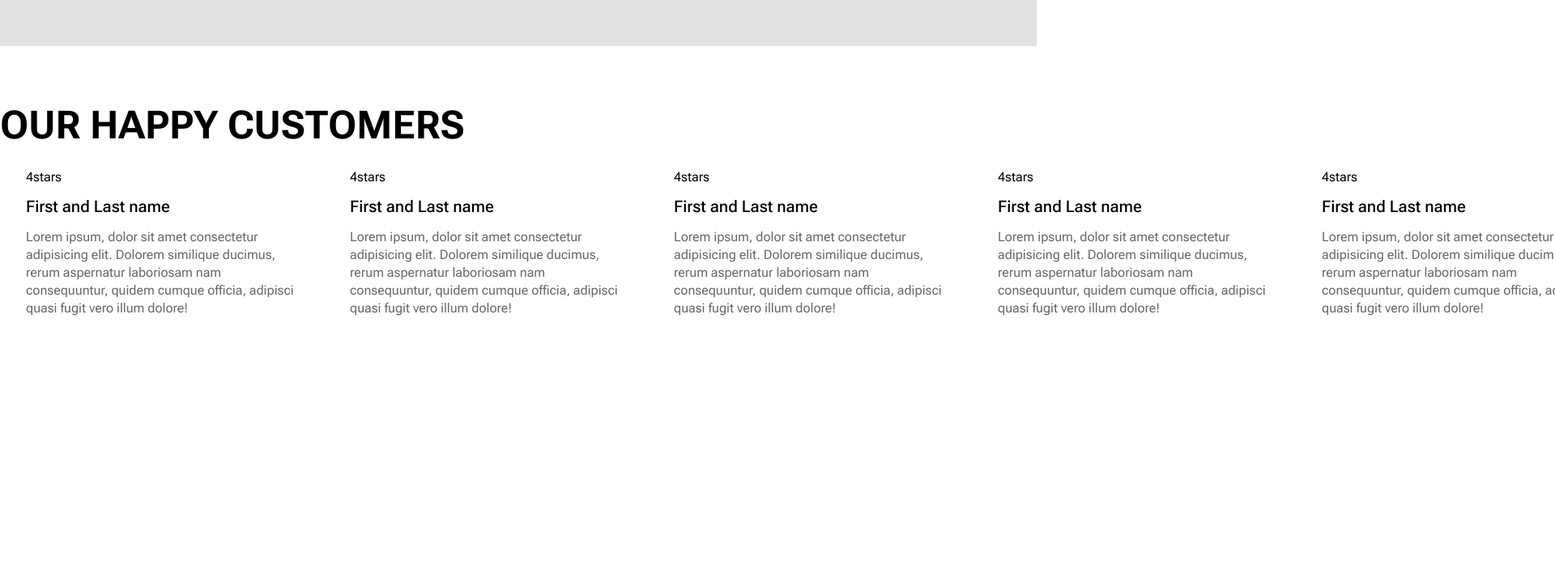
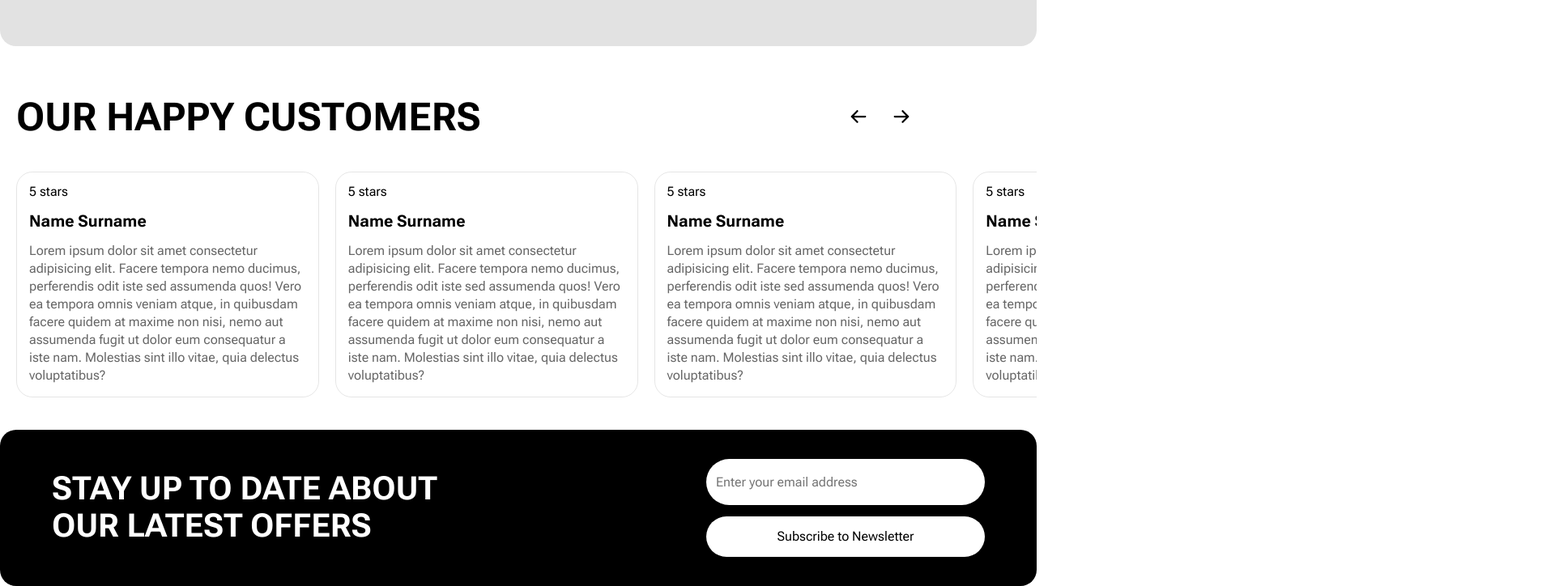
Before and after one commit to ArOkorokov/e_store_clothes, a plain HTML site: page index.html in a window 1280 px wide. Shown: the part 3069-3793 px from the top of the page at 81% size, 1920 px wide, since content can reach past the window. Before the commit the page ends 3559 px from the top, so only its background shows below. Drawn offline with nearby package versions, Linux system fonts and the light colour scheme; files whose address does not match are found by name.

Commit message:
almost there

```diff
--- a/css/style.css
+++ b/css/style.css
@@ -589,6 +589,7 @@ body {
     }
     .arrivals__title {
         font-size: 36px;
+        margin-top: 20px;
     }
 }
 @media(max-width: 360px) {
@@ -676,6 +677,7 @@ body {
 .categories {
     padding: 0 100px;
     background-color: #e2e2e2;
+    border-radius: 20px;
 }
 .categories__title {
     font-weight: 700;
@@ -755,40 +757,80 @@ body {
     }
 
 }
-.customers-comments {
-    margin: 70px 0;
+
+.latest-offers {
+    max-width: 1440px;
+    padding: 36px 64px;
+    background-color: #000000;
+    color: #ffffff;
+    border-radius: 20px;
 }
-.comments__title {
-    font-size: 48px;
+
+.latest-offers__form {
+    display: grid;
+    grid-template-columns: 1fr 1fr;
+    width: 100%;
+    align-items: center;
+}
+.latest-offers__title {
+    font-size: 40px;
     font-weight: 700;
+    max-width: 530px;
     text-transform: uppercase;
 }
-.swiper {
+.latest-offers__email-wrapper {
+    justify-self: end;
+    display: grid;
+    gap: 14px;
 }
-.swiper-comments {
+.latest-offers__email-btn,
+.latest-offers__email-input {
+    padding: 16px 12px 16px 12px;
+    width: 320px;
+    border-radius: 62px;
+    outline: none;
+    border: none;
 }
-.swiper-comments__wrapper {
+.latest-offers__email-input {
+    height: 25px;
 }
-.swiper-comments_slide {
-    max-width: 336px;
-    padding: 28px 32px;
-    display: grid;
-    gap: 15px;
+.latest-offers__email-btn {
+    background-color: #ffffff;
+    color: #000000;
+    text-align: center;
+    height: auto;
 }
-.stars-span5 {
+  .latest-offers__email-input::placeholder ~ .latest-offers__email-input:focus{
+    display: none;
 }
-.customers-comments__title {
-    font-size: 20px;
-    font-weight: 500;
-    position: relative;
+@media (max-width: 991.8px) {
+    .latest-offers__title {
+        font-size: 24px;
+    }
+    .latest-offers__email-input {
+        height: auto;
+        max-width: 220px;
+    }
+    .latest-offers__email-btn {
+        max-width: 220px;
+    }
 }
+@media (max-width: 718.8px) {
+    .latest-offers__form {
+        grid-template-columns: auto;
+        justify-items: center;
+        gap: 30px;
 
-.customers-comments__excerpt {
-    font-size: 16px;
-    opacity: 0.6;
-    line-height: 22px;
+    }
+    .latest-offers__email-wrapper {
+        justify-self: auto;
+    }
+    .latest-offers__title {
+        text-align: center;
+    }
 }
-.swiper-button-prev {
+@media (max-width: 418px) {
+    .latest-offers {
+        padding: 26px 20px;
+    }
 }
-.swiper-button-next {
-}
--- /dev/null
+++ b/css/swiperComments.css
@@ -0,0 +1,72 @@
+.customers-comments {
+    max-width: 1440px;
+    margin-bottom: 40px;
+    padding: 0 20px;
+    overflow: hidden;
+}
+.swiper__comments {
+    position: relative;
+}
+.swiper__comments_title {
+    font-weight: 700;
+    font-size: 48px;
+    text-transform: uppercase;
+    padding: 60px 0 40px;
+}
+
+.swiper__comments_content-wrapper {
+    display: grid;
+    gap:15px;
+    border: 1px solid rgba(0, 0, 0, 0.10);
+    border-radius: 20px;
+    padding: 15px;
+}
+
+.swiper__coments_slide-title {
+    font-size: 20px;
+    font-weight: 700;
+    line-height: 22px;
+}
+.swiper__coments_excerpt {
+    line-height: 22px;
+    opacity: 0.6;
+}
+
+.swiper__comments_nav-wrapper {
+    position: absolute;
+    top: 87px;
+    right: 10%;
+    min-width: 100px;
+}
+.swiper__comments_left::after,
+.swiper__comments_right::after
+{
+    display: none;
+}
+@media(max-width: 767.8px) {
+    .swiper__comments_title {
+        font-size: 34px;
+    }
+    .swiper__comments_nav-wrapper {
+        top: 77px;
+        right: 5%;
+    }
+}
+@media(max-width: 544px) {
+    .swiper__comments_title {
+        font-size: 24px;
+    }
+    .swiper__comments_nav-wrapper {
+        top: 74px;
+        right: -2%;
+    }
+}
+@media(max-width: 424px) {
+    .swiper__comments_title {
+        max-width: 200px;
+    }
+    .swiper__comments_nav-wrapper {
+        top: 84px;
+        right: -2%;
+    }
+}
--- a/index.html
+++ b/index.html
@@ -14,6 +14,7 @@
         href="https://cdn.jsdelivr.net/npm/swiper@10/swiper-bundle.min.css"
     />
     <link rel="stylesheet" href="./css/mySwiper.css">
+    <link rel="stylesheet" href="./css/swiperComments.css">
 </head>
 
 <body>
@@ -224,7 +225,7 @@
                 <a href="#" class="arrivals__btn">view all</a>
             </section>
             <section class="selling">
-                <h1 class="selling__title">new arrivals</h1>
+                <h1 class="selling__title">best seller</h1>
                 <div class="selling__cards">
 
                     <a href="#" class="selling__card-wrapper">
@@ -311,69 +312,65 @@
                 </div>
             </section>
             <section class="customers-comments">
-                <h2 class="comments__title">our happy customers</h2>
-                <div class="swiper-comments">
-                    <!-- Additional required wrapper -->
-                    <div class="swiper-wrapper swiper-comments__wrapper">
-                      <!-- Slides -->
-                      <div class="swiper-slide swiper-comments_slide">
-                        <span class="stars-span5">4stars</span>
-                        <h3 class="customers-comments__title">
-                            First and Last name
-                        </h3>
-                        <p class="customers-comments__excerpt">
-                            Lorem ipsum, dolor sit amet consectetur adipisicing elit. Dolorem similique ducimus, rerum aspernatur laboriosam nam consequuntur, quidem cumque officia, adipisci quasi fugit vero illum dolore!
-                        </p>
+                <div class="swiper__comments">
+                    <h3 class="swiper__comments_title">our happy customers</h3>
+                    <div class="swiper__comments_nav-wrapper">
+                        <div class="swiper-button-prev swiper__comments_left">
+                            <img src="./icons/arrow_left.svg" alt="left" class="swiper__comments_left-arrow">
+                        </div>
+                        <div class="swiper-button-next swiper__comments_right">
+                            <img src="./icons/arrow-right.svg" alt="right" class="swiper__comments_right-arrow">
+                        </div>
+                    </div>
+                    <div class="swiper-wrapper swiper-wrapper__comments">
+                      <div class="swiper-slide swiper__comments_slide">
+                        <div class="swiper__comments_content-wrapper">
+                            <span class="swiper__comments_stars">5 stars</span>
+                            <h3 class="swiper__coments_slide-title">Name Surname</h3>
+                            <p class="swiper__coments_excerpt">Lorem ipsum dolor sit amet consectetur adipisicing elit. Facere tempora nemo ducimus, perferendis odit iste sed assumenda quos! Vero ea tempora omnis veniam atque, in quibusdam facere quidem at maxime non nisi, nemo aut assumenda fugit ut dolor eum consequatur a iste nam. Molestias sint illo vitae, quia delectus voluptatibus?</p>
+                        </div>
                       </div>
-                      <div class="swiper-slide swiper-comments_slide">
-                        <span class="stars-span5">4stars</span>
-                        <h3 class="customers-comments__title">
-                            First and Last name
-                        </h3>
-                        <p class="customers-comments__excerpt">
-                            Lorem ipsum, dolor sit amet consectetur adipisicing elit. Dolorem similique ducimus, rerum aspernatur laboriosam nam consequuntur, quidem cumque officia, adipisci quasi fugit vero illum dolore!
-                        </p>
+                      <div class="swiper-slide swiper__comments_slide">
+                        <div class="swiper__comments_content-wrapper">
+                            <span class="swiper__comments_stars">5 stars</span>
+                            <h3 class="swiper__coments_slide-title">Name Surname</h3>
+                            <p class="swiper__coments_excerpt">Lorem ipsum dolor sit amet consectetur adipisicing elit. Facere tempora nemo ducimus, perferendis odit iste sed assumenda quos! Vero ea tempora omnis veniam atque, in quibusdam facere quidem at maxime non nisi, nemo aut assumenda fugit ut dolor eum consequatur a iste nam. Molestias sint illo vitae, quia delectus voluptatibus?</p>
+                        </div>
                       </div>
-                      <div class="swiper-slide swiper-comments_slide">
-                        <span class="stars-span5">4stars</span>
-                        <h3 class="customers-comments__title">
-                            First and Last name
-                        </h3>
-                        <p class="customers-comments__excerpt">
-                            Lorem ipsum, dolor sit amet consectetur adipisicing elit. Dolorem similique ducimus, rerum aspernatur laboriosam nam consequuntur, quidem cumque officia, adipisci quasi fugit vero illum dolore!
-                        </p>
+                      <div class="swiper-slide swiper__comments_slide">
+                        <div class="swiper__comments_content-wrapper">
+                            <span class="swiper__comments_stars">5 stars</span>
+                            <h3 class="swiper__coments_slide-title">Name Surname</h3>
+                            <p class="swiper__coments_excerpt">Lorem ipsum dolor sit amet consectetur adipisicing elit. Facere tempora nemo ducimus, perferendis odit iste sed assumenda quos! Vero ea tempora omnis veniam atque, in quibusdam facere quidem at maxime non nisi, nemo aut assumenda fugit ut dolor eum consequatur a iste nam. Molestias sint illo vitae, quia delectus voluptatibus?</p>
+                        </div>
                       </div>
-                      <div class="swiper-slide swiper-comments_slide">
-                        <span class="stars-span5">4stars</span>
-                        <h3 class="customers-comments__title">
-                            First and Last name
-                        </h3>
-                        <p class="customers-comments__excerpt">
-                            Lorem ipsum, dolor sit amet consectetur adipisicing elit. Dolorem similique ducimus, rerum aspernatur laboriosam nam consequuntur, quidem cumque officia, adipisci quasi fugit vero illum dolore!
-                        </p>
+                      <div class="swiper-slide swiper__comments_slide">
+                        <div class="swiper__comments_content-wrapper">
+                            <span class="swiper__comments_stars">5 stars</span>
+                            <h3 class="swiper__coments_slide-title">Name Surname</h3>
+                            <p class="swiper__coments_excerpt">Lorem ipsum dolor sit amet consectetur adipisicing elit. Facere tempora nemo ducimus, perferendis odit iste sed assumenda quos! Vero ea tempora omnis veniam atque, in quibusdam facere quidem at maxime non nisi, nemo aut assumenda fugit ut dolor eum consequatur a iste nam. Molestias sint illo vitae, quia delectus voluptatibus?</p>
+                        </div>
                       </div>
-                      <div class="swiper-slide swiper-comments_slide">
-                        <span class="stars-span5">4stars</span>
-                        <h3 class="customers-comments__title">
-                            First and Last name
-                        </h3>
-                        <p class="customers-comments__excerpt">
-                            Lorem ipsum, dolor sit amet consectetur adipisicing elit. Dolorem similique ducimus, rerum aspernatur laboriosam nam consequuntur, quidem cumque officia, adipisci quasi fugit vero illum dolore!
-                        </p>
-                      </div>
-                      <div class="swiper-slide swiper-comments_slide">
-                        <span class="stars-span5">4stars</span>
-                        <h3 class="customers-comments__title">
-                            First and Last name
-                        </h3>
-                        <p class="customers-comments__excerpt">
-                            Lorem ipsum, dolor sit amet consectetur adipisicing elit. Dolorem similique ducimus, rerum aspernatur laboriosam nam consequuntur, quidem cumque officia, adipisci quasi fugit vero illum dolore!
-                        </p>
+                      <div class="swiper-slide swiper__comments_slide">
+                        <div class="swiper__comments_content-wrapper">
+                            <span class="swiper__comments_stars">5 stars</span>
+                            <h3 class="swiper__coments_slide-title">Name Surname</h3>
+                            <p class="swiper__coments_excerpt">Lorem ipsum dolor sit amet consectetur adipisicing elit. Facere tempora nemo ducimus, perferendis odit iste sed assumenda quos! Vero ea tempora omnis veniam atque, in quibusdam facere quidem at maxime non nisi, nemo aut assumenda fugit ut dolor eum consequatur a iste nam. Molestias sint illo vitae, quia delectus voluptatibus?</p>
+                        </div>
                       </div>
                     </div>
-                    <div class="swiper-button-prev"></div>
-                    <div class="swiper-button-next"></div>
                   </div>
+            </section>
+            <section class="latest-offers">
+                <form action="#" class="latest-offers__form">
+                    <h3 class="latest-offers__title">
+                        stay up to date about our latest offers
+                    </h3>
+                    <div class="latest-offers__email-wrapper">
+                        <input type="text" placeholder="Enter your email address" id="email-input" class="latest-offers__email-input">
+                        <a href="#" class="latest-offers__email-btn">Subscribe to Newsletter</a>
+                    </div>
+                </form>
             </section>
         </main>
     </div>
--- a/js/swiperComments.js
+++ b/js/swiperComments.js
@@ -3,9 +3,34 @@
 
 
 
-const swiper1 = new Swiper('.swiper-comments', {
+const swiperComments = new Swiper('.swiper__comments', {
     direction: 'horizontal',
     loop: true,
-    slidesPerView: 3,
+    slidesPerView: 3.2,
+    spaceBetween: 20,
+    navigation: {
+      nextEl: '.swiper-button-next',
+      prevEl: '.swiper-button-prev',
+    },
+    breakpoints: {
+      320: {
+        slidesPerView: 1,
+      },
+      480: {
+        slidesPerView: 1.2,
+      },
+      545: {
+        slidesPerView: 1.4,
+      },
+      767.8: {
+        slidesPerView: 2,
+      },
+      991.8: {
+        slidesPerView: 2.5,
+      },
+      1280: {
+        slidesPerView: 3.2,
 
+      }
+    }
   });
```
Also changed, not shown: icons/arrow-right.svg (added), icons/arrow_left.svg (added).
